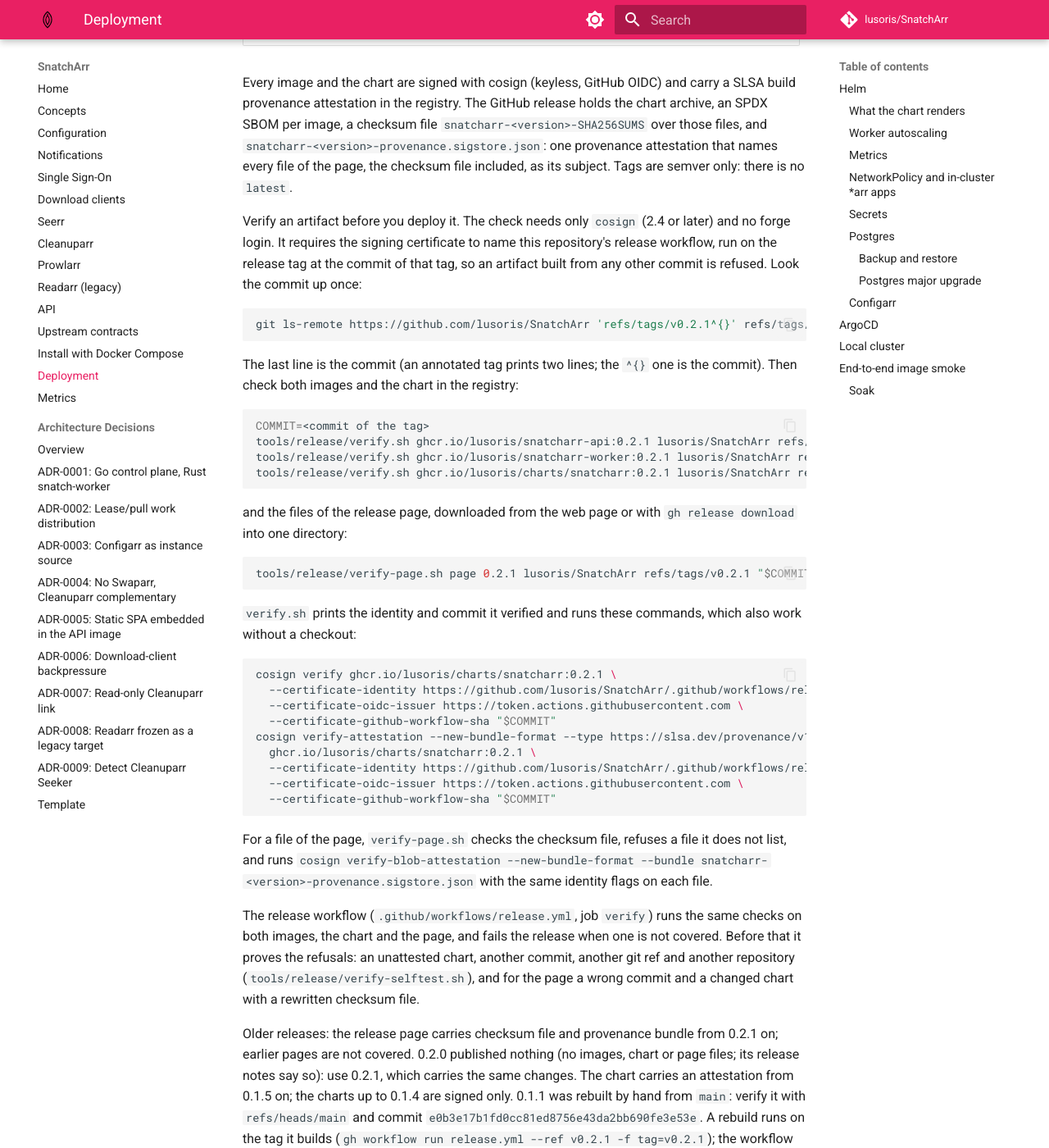
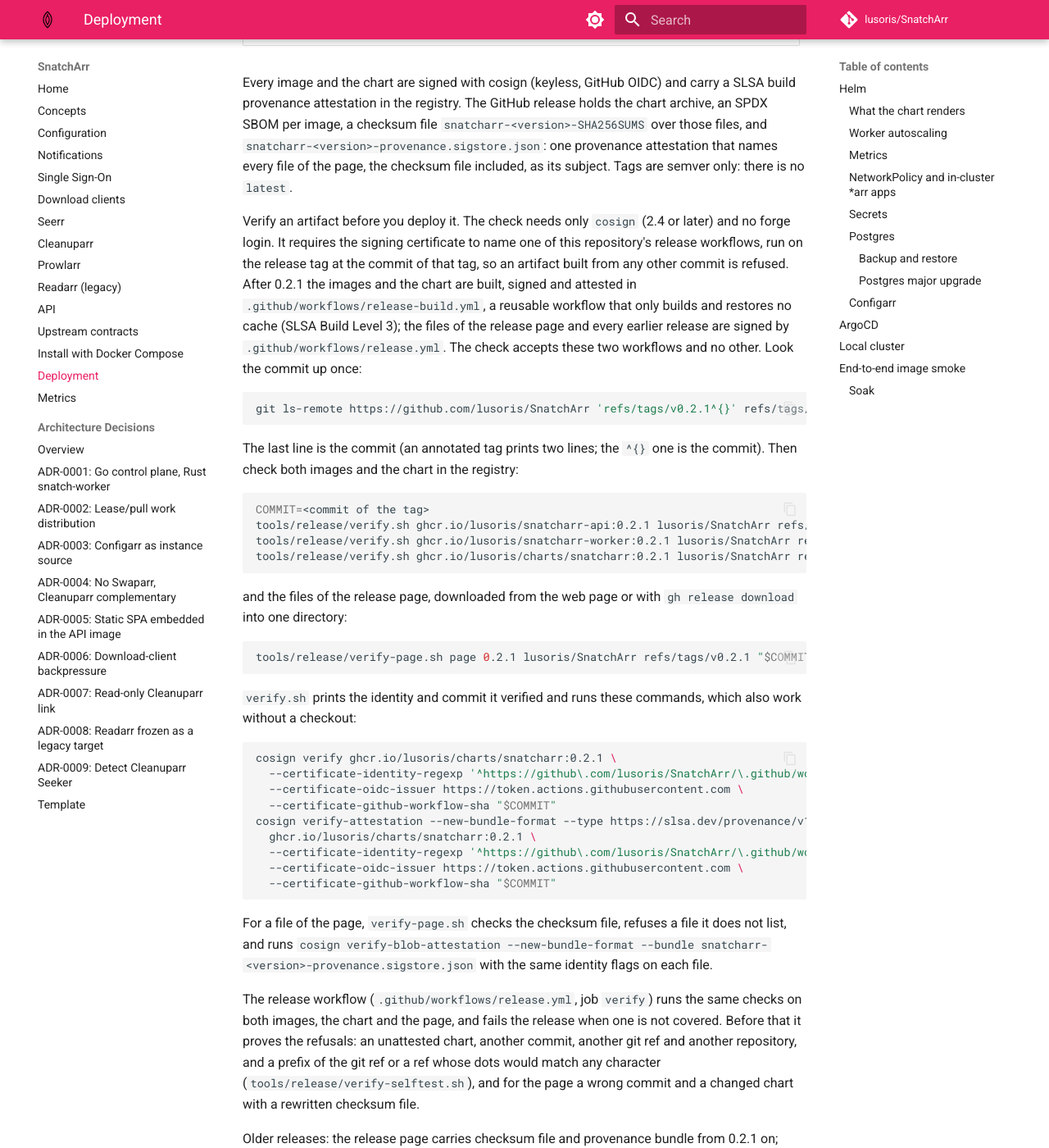
Before and after one commit to lusoris/SnatchArr, an MkDocs documentation site: the page built from docs/deployment.md, in a window 1280 px wide and 1400 px high, scrolled down 399 px. Shown: the whole window at 82% size. Built offline with MkDocs 1.6.1 and Material for MkDocs 9.7.7, drawn with Linux system fonts in a browser that asks for light colours; comment, search, counter and statistics services are not loaded.

Commit message:
ci(release): build, sign and attest in a reusable workflow (SLSA L3) (#339)
* ci(release): build, sign and attest in a reusable workflow (SLSA L3)

The images and the Helm chart were built and attested inside the
release.yml jobs, which reached SLSA Build Level 2 and carried a HISS-11
exception. The new .github/workflows/release-build.yml (workflow_call
only, called by release.yml alone) builds, pushes, cosign-signs and
attests both images and the chart, each in the job that builds it, with
no build cache and no download of another job's artifact. release.yml
keeps the tag check, the image smoke test, the release page files
(downloaded from the reusable workflow, checksummed, attested) and the
verify job, which reads the new digest outputs.

The chart is packaged by the new `make chart-package` target, so the
chart job has a build step of its own.

tools/release/verify.sh accepts release.yml or release-build.yml as the
certificate identity through an anchored regular expression with the
repository and git ref escaped; earlier releases and the page files
stay verifiable. The selftest adds two refusals (a prefix of the git
ref, a ref whose dots would match any character); a copy without the
anchor and one without the escaping each fail one of them.

praetorctl audit measures Level 3 from release.yml, so the HISS-11
exception is removed; with a download-artifact step planted before the
attestations it measures Level 2 and fails. docs/deployment.md names
both workflows and shows the regexp form of the cosign commands.

Refs #42

* build(images): run both images on distroless static Debian 13

#42 asked to evaluate the Debian 13 distroless base. Both binaries are
static (Go with CGO_ENABLED=0, Rust on musl through cargo-zigbuild), so
gcr.io/distroless/static-debian13:nonroot carries what they need (CA
certificates, tzdata, the nonroot user) and serves amd64 and arm64.
The base stays pinned by digest with its tag in the reference, which
Renovate updates.

Refs #42

Signed-off-by: lusoris <lusoris@proton.me>

````diff
--- a/.standards.yaml
+++ b/.standards.yaml
@@ -73,10 +73,6 @@
               format: json
               selector: invariants.*
 exceptions:
-    - rule: HISS-11
-      path: .github/workflows/release.yml
-      reason: "release images attest provenance inside the caller build job (SLSA Build Level 2); Level 3 needs the build moved into an isolated reusable workflow"
-      expires: "2027-01-06"
     - rule: HISS-18
       path: .github/workflows/ci.yml
       reason: "every component job needs the changes job, a fan-out praetor has no accepted draft shape for (cordanaLLM/praetor#1108); the web job calls the sveltesentio reusable workflow, whose jobs carry no draft step (golusoris/sveltesentio#279)"
--- a/docs/deployment.md
+++ b/docs/deployment.md
@@ -24,9 +24,13 @@
 no `latest`.
 
 Verify an artifact before you deploy it. The check needs only `cosign` (2.4 or later) and no
-forge login. It requires the signing certificate to name this repository's release workflow,
-run on the release tag at the commit of that tag, so an artifact built from any other commit
-is refused. Look the commit up once:
+forge login. It requires the signing certificate to name one of this repository's release
+workflows, run on the release tag at the commit of that tag, so an artifact built from any
+other commit is refused. After 0.2.1 the images and the chart are built, signed and attested
+in `.github/workflows/release-build.yml`, a reusable workflow that only builds and restores no
+cache (SLSA Build Level 3); the files of the release page and every earlier release are signed
+by `.github/workflows/release.yml`. The check accepts these two workflows and no other. Look
+the commit up once:
 
 ```sh
 git ls-remote https://github.com/lusoris/SnatchArr 'refs/tags/v0.2.1^{}' refs/tags/v0.2.1
@@ -54,12 +58,12 @@
 
 ```sh
 cosign verify ghcr.io/lusoris/charts/snatcharr:0.2.1 \
-  --certificate-identity https://github.com/lusoris/SnatchArr/.github/workflows/release.yml@refs/tags/v0.2.1 \
+  --certificate-identity-regexp '^https://github\.com/lusoris/SnatchArr/\.github/workflows/release(-build)?\.yml@refs/tags/v0\.2\.1$' \
   --certificate-oidc-issuer https://token.actions.githubusercontent.com \
   --certificate-github-workflow-sha "$COMMIT"
 cosign verify-attestation --new-bundle-format --type https://slsa.dev/provenance/v1 \
   ghcr.io/lusoris/charts/snatcharr:0.2.1 \
-  --certificate-identity https://github.com/lusoris/SnatchArr/.github/workflows/release.yml@refs/tags/v0.2.1 \
+  --certificate-identity-regexp '^https://github\.com/lusoris/SnatchArr/\.github/workflows/release(-build)?\.yml@refs/tags/v0\.2\.1$' \
   --certificate-oidc-issuer https://token.actions.githubusercontent.com \
   --certificate-github-workflow-sha "$COMMIT"
 ```
@@ -71,7 +75,8 @@
 The release workflow (`.github/workflows/release.yml`, job `verify`) runs the same checks on
 both images, the chart and the page, and fails the release when one is not covered. Before
 that it proves the refusals: an unattested chart, another commit, another git ref and another
-repository (`tools/release/verify-selftest.sh`), and for the page a wrong commit and a changed
+repository, and a prefix of the git ref or a ref whose dots would match any character
+(`tools/release/verify-selftest.sh`), and for the page a wrong commit and a changed
 chart with a rewritten checksum file.
 
 Older releases: the release page carries checksum file and provenance bundle from 0.2.1 on;
````
Also changed, not shown: 7 other files.
